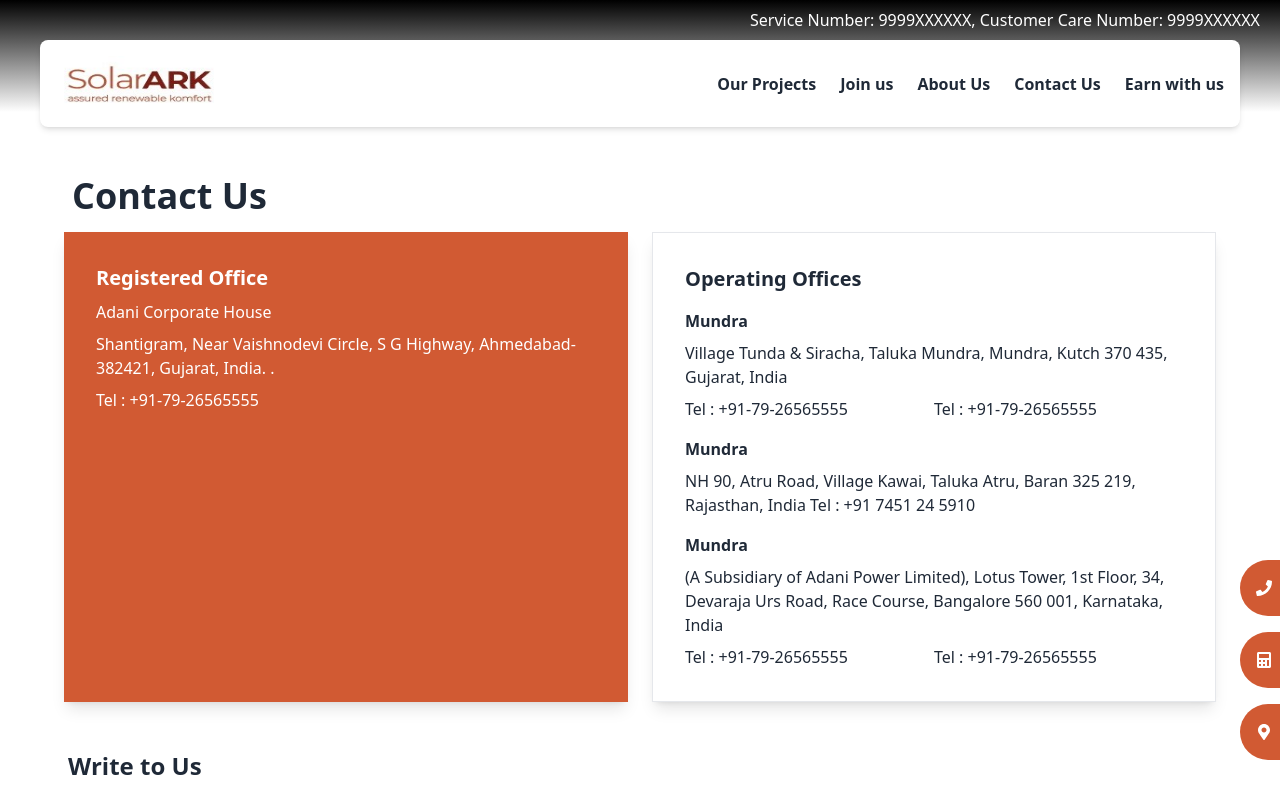
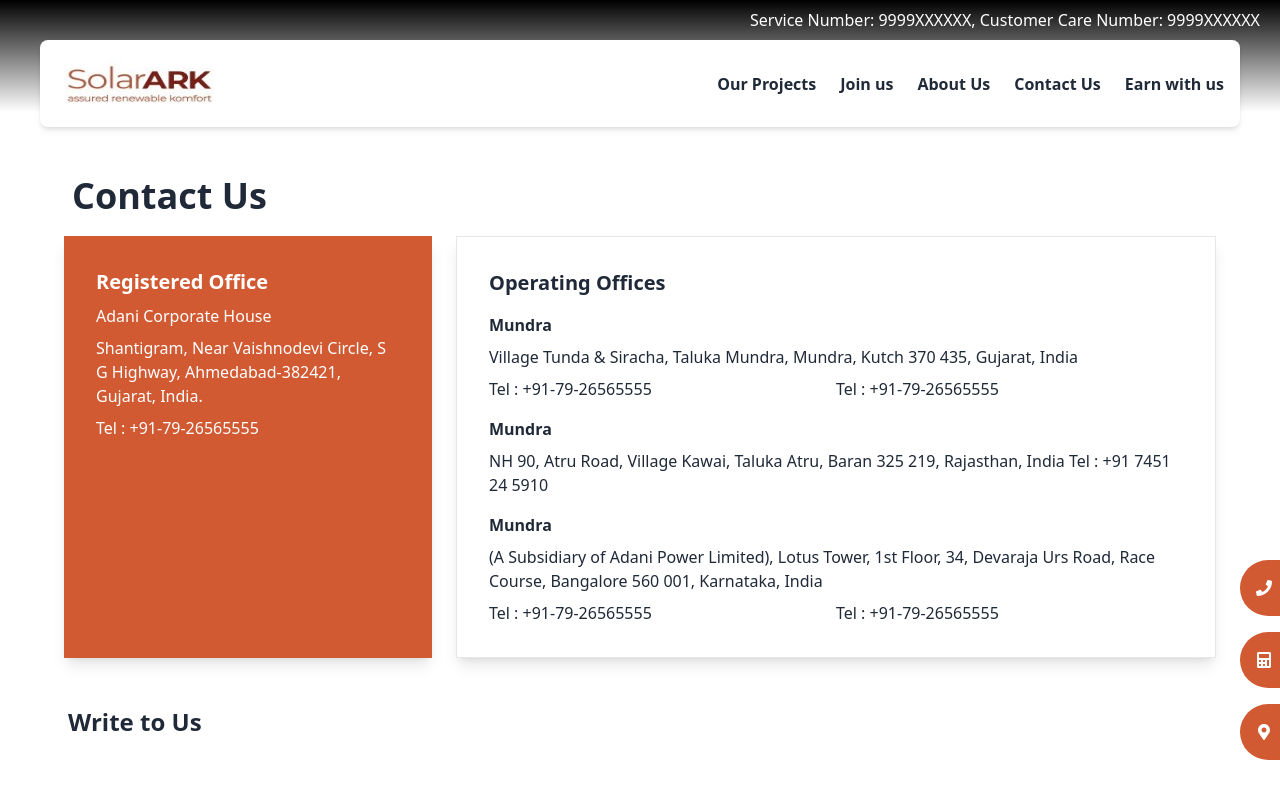
Before and after one commit to mayurivihaa/solar_ark, a React (Create React App) app: page /contact in a window 1280 px wide. Shown: the top 793 px of the page. Built offline with nearby package versions, Linux system fonts and the light colour scheme.

Commit message:
third  commit with some change

```diff
--- a/src/pages/solar_components/Contact/ContactUs.jsx
+++ b/src/pages/solar_components/Contact/ContactUs.jsx
@@ -44,22 +44,25 @@
         <h1 className="text-1xl sm:text-3xl md:text-4xl font-semibold sm:px-2">
           Contact Us
         </h1>
-        <div className="grid grid-cols-1 md:grid-cols-2 gap-6 mt-4">
-          <div className="shadow-lg bg-[#D15A33]">
+        <div className="grid grid-cols-3 gap-6 mt-5">
+          {/* First Column: Smaller Width */}
+          <div className="col-span-1 shadow-lg bg-[#D15A33]">
             <div className="card transition-transform duration-200 hover:scale-105 text-white min-h-60">
-              <div className="card-body ">
+              <div className="card-body">
                 <h2 className="card-title">Registered Office</h2>
                 <h2>Adani Corporate House</h2>
                 <h2 className="card-text">
                   Shantigram, Near Vaishnodevi Circle, S G Highway,
-                  Ahmedabad-382421, Gujarat, India. .
+                  Ahmedabad-382421, Gujarat, India.
                 </h2>
                 <p>Tel : +91-79-26565555</p>
               </div>
             </div>
           </div>
-          <div className="shadow-lg">
-            <div className="card border  rounded-none">
+
+          {/* Second Column: Larger Width */}
+          <div className="col-span-2 shadow-lg">
+            <div className="card border rounded-none">
               <div className="card-body transition-transform duration-200 hover:scale-105">
                 <h2 className="card-title">Operating Offices</h2>
                 <p className="font-bold mt-2">Mundra</p>
@@ -82,7 +85,7 @@
                   34, Devaraja Urs Road, Race Course, Bangalore 560 001,
                   Karnataka, India
                 </p>
-                <div className="grid grid-cols-1 md:grid-cols-2 ">
+                <div className="grid grid-cols-1 md:grid-cols-2">
                   <p>Tel : +91-79-26565555</p>
                   <p>Tel : +91-79-26565555</p>
                 </div>
@@ -90,6 +93,7 @@
             </div>
           </div>
         </div>
+
         <div>
           <div>
             <div className="p-1 lg:py-12 font-bold text-2xl mb-2">
--- a/src/pages/solar_components/Solar_Calculator/ReCalculate.js
+++ b/src/pages/solar_components/Solar_Calculator/ReCalculate.js
@@ -24,10 +24,10 @@
                         <p>Area Required: {data.areaRequired.toFixed(2)} sq.m.</p>
                         {/* <p>Calculated Plant Capacity: {data.calculatedPlantCapacity.toFixed(2)} kW</p> */}
                         {/* <p>Monthly Savings: ₹{data.monthlySavings.toFixed(2)}</p> */}
-                        <p>Available Roof Area Capacity: {data.maxCapacityFromRoof.toFixed(2)} kWh</p>
+                        {/* <p>Available Roof Area Capacity: {data.maxCapacityFromRoof.toFixed(2)} kWh</p> */}
                         <p>Annual Energy Generation: {data.annualEnergyGeneration.toFixed(2)} kWh/year</p>
                         <p>CO₂ Savings (per year): {data.co2SavingsKg.toFixed(2)} kg ({data.co2SavingsMetricTons.toFixed(2)} metric tons)</p>
-                        <p>CO₂ Savings (25 years): {data.cumulativeCo2SavingsKg.toFixed(2)} kg ({data.cumulativeCo2SavingsMetricTons.toFixed(2)} metric tons)</p>
+                        <p>CO₂ Savings (25 years): {data.cumulativeCo2SavingsKg.toFixed(2)} kg / ({data.cumulativeCo2SavingsMetricTons.toFixed(2)} metric tons)</p>
                         <p>Equivalent Trees Planted (per year): {data.equivalentTreesPlantedPerYear.toFixed(2)} trees/year</p>
                         <p>Cumulative Equivalent Trees Planted (25 years): {data.cumulativeEquivalentTreesPlanted.toFixed(2)} trees</p>
                     </div>
--- a/src/pages/solar_components/Solar_Calculator/SolarCalculator.jsx
+++ b/src/pages/solar_components/Solar_Calculator/SolarCalculator.jsx
@@ -70,24 +70,24 @@
 
     // Step 4: Check if the available area
     let areaRequired = requiredSystemCapacity * 10; // in sq. meters
-    const maxCapacityFromRoof = roofArea / roofAreaPerKW;
+    // const maxCapacityFromRoof = roofArea / roofAreaPerKW;
 
-    if (roofArea < areaRequired) {
-      // Adjust system capacity based on available area
-      requiredSystemCapacity = roofArea / 10;
-      areaRequired = roofArea;
-    }
+    // if (roofArea < areaRequired) {
+    //   // Adjust system capacity based on available area
+    //   requiredSystemCapacity = roofArea / 10;
+    //   areaRequired = roofArea;
+    // }
 
     areaRequired = Number(areaRequired);
 
     // Step 5: Adjust capacity based on area and investment
-    const maxCapacityFromInvestment = investment / costPerKW;
-    const calculatedPlantCapacity = Math.min(
-      requiredSystemCapacity,
-      maxCapacityFromRoof,
-      maxCapacityFromInvestment,
-      sanctionLoad || Infinity
-    );
+    // const maxCapacityFromInvestment = investment / costPerKW;
+    // const calculatedPlantCapacity = Math.min(
+    //   requiredSystemCapacity,
+    //   maxCapacityFromRoof,
+    //   maxCapacityFromInvestment,
+    //   sanctionLoad || Infinity
+    // );
 
     // calculate co2
     const annualEnergyGeneration = requiredSystemCapacity * solarHours * 365;
@@ -95,12 +95,12 @@
     const co2SavingsKg = annualEnergyGeneration * co2EmissionFactor; // in kg/year
     const co2SavingsMetricTons = co2SavingsKg / 1000;
     const cumulativeCo2SavingsKg = co2SavingsKg * yearsOfSavings; // 25 years
-    const cumulativeCo2SavingsMetricTons = cumulativeCo2SavingsKg;
+    const cumulativeCo2SavingsMetricTons = cumulativeCo2SavingsKg / 1000;
 
     // Step 6: Calculate estimated monthly savings
-    const dailyGeneration = calculatedPlantCapacity * solarHours; // kWh/day
-    const monthlyGeneration = dailyGeneration * 30; // kWh/month
-    const monthlySavings = monthlyGeneration * tariffRate;
+    // const dailyGeneration = calculatedPlantCapacity * solarHours; // kWh/day
+    // const monthlyGeneration = dailyGeneration * 30; // kWh/month
+    // const monthlySavings = monthlyGeneration * tariffRate;
 
     //tree plantation
     const equivalentTreesPlantedPerYear = co2SavingsKg / treeAbsorptionRate;
@@ -112,11 +112,11 @@
       dailyEnergyRequirement,
       requiredSystemCapacity,
       areaRequired,
-      calculatedPlantCapacity,
-      monthlySavings,
-      maxCapacityFromRoof,
+      // calculatedPlantCapacity,
+      // monthlySavings,
+      // maxCapacityFromRoof,
       annualEnergyGeneration,
-      maxCapacityFromInvestment,
+      // maxCapacityFromInvestment,
       co2SavingsKg,
       co2SavingsMetricTons,
       cumulativeCo2SavingsKg,
```
